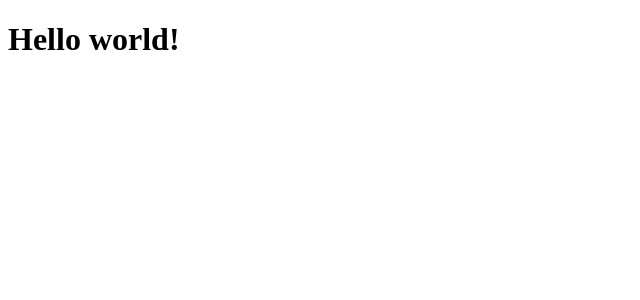
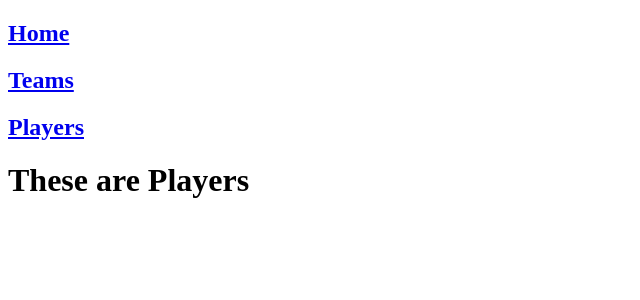
Before and after one commit to PatrickRusso/CsgoCompanion, a React (Create React App) app in the folder frontend/csgo-companion/: page /players in a window 1280 px wide. Shown: the top 300 px of the page, without its empty margins (0-640 px from the left). Built offline with nearby package versions, Linux system fonts and the light colour scheme; no server answers.

Commit message:
Routes set up

```diff
--- a/frontend/csgo-companion/src/App.js
+++ b/frontend/csgo-companion/src/App.js
@@ -1,49 +1,58 @@
-import './App.css';
-import './index.css';
-import axios from 'axios';
-import React, { useState, useEffect } from 'react';
-import Nav from './components/Nav';
-
+import "./App.css";
+import "./index.css";
+import axios from "axios";
+import React, { useState, useEffect } from "react";
+import { Route, Routes } from "react-router-dom";
+import Nav from "./components/Nav";
+import Home from "./Home";
+import Teams from "./components/Teamdetails";
+import Players from "./components/Playerdetails";
 
 function App() {
+  const [leagues, setLeagues] = useState(null);
+  const [teams, setTeams] = useState(null);
+  const [players, setPlayers] = useState(null);
 
-  const [ leagues, setLeagues ] = useState(null)
-  const [ teams, setTeams ] = useState(null)
-  const [ players, setPlayers ] = useState(null)
+  const BASE_URL = "http://localhost:8000";
 
-  const BASE_URL = "http://localhost:8000"
+  useEffect(() => {
+    const getLeagues = async () => {
+      const res = await axios.get(`${BASE_URL}/leagues`);
+      setLeagues(res.data);
+    };
+    getLeagues();
+  }, []);
 
-  useEffect(()=>{
-    const getLeagues = async () => {
-      const res = await axios.get(`${BASE_URL}/leagues`)
-      setLeagues(res.data)
-    }
-    getLeagues()
-  }, [])
+  useEffect(() => {
+    const getTeams = async () => {
+      const res = await axios.get(`${BASE_URL}/teams`);
+      setTeams(res.data);
+    };
+    getTeams();
+  }, []);
 
-  useEffect (()=>{
-    const getTeams = async () => {
-      const res = await axios.get(`${BASE_URL}/teams`)
-      setTeams(res.data)
-    }
-    getTeams()
-  }, [])
-
-  useEffect(()=> {
+  useEffect(() => {
     const getPlayers = async () => {
-      const res = await axios.get(`${BASE_URL}/players`)
-      setPlayers(res.data)
-    }
-    setPlayers()
-  })
-
-
+      const res = await axios.get(`${BASE_URL}/players`);
+      setPlayers(res.data);
+    };
+    getPlayers();
+  }, []);
 
   return (
-    <div>
-    <h1 className="text-red-500">
-      Hello world!
-    </h1>
+    <div className="App">
+      <Routes>
+        <Route
+          path="/"
+          element={<Home leagues={leagues} />}
+        />
+        <Route
+          path="/teams"
+          element={<Teams teams={teams} />}></Route>
+        <Route
+          path="/players"
+          element={<Players players={players} />}></Route>
+      </Routes>
     </div>
   );
 }
--- /dev/null
+++ b/frontend/csgo-companion/src/Home.js
@@ -0,0 +1,12 @@
+import React from "react";
+import Nav from "./components/Nav";
+function Home() {
+  return (
+    <div>
+      <Nav />
+      <h1>this is home</h1>
+    </div>
+  )
+}
+
+export default Home
--- a/frontend/csgo-companion/src/components/Playerdetails.jsx
+++ b/frontend/csgo-companion/src/components/Playerdetails.jsx
@@ -0,0 +1,14 @@
+import Nav from "./Nav"
+
+
+
+function Players() {
+    return (
+        <div>
+            <Nav />
+            <h1>These are Players</h1>
+        </div>
+    )
+}
+
+export default Players
--- a/frontend/csgo-companion/src/components/Teamdetails.jsx
+++ b/frontend/csgo-companion/src/components/Teamdetails.jsx
@@ -0,0 +1,14 @@
+import Nav from "./Nav"
+
+
+
+function Teams() {
+    return (
+        <div>
+            <Nav />
+            <h1>This is Teams</h1>
+        </div>
+    )
+}
+
+export default Teams
```
